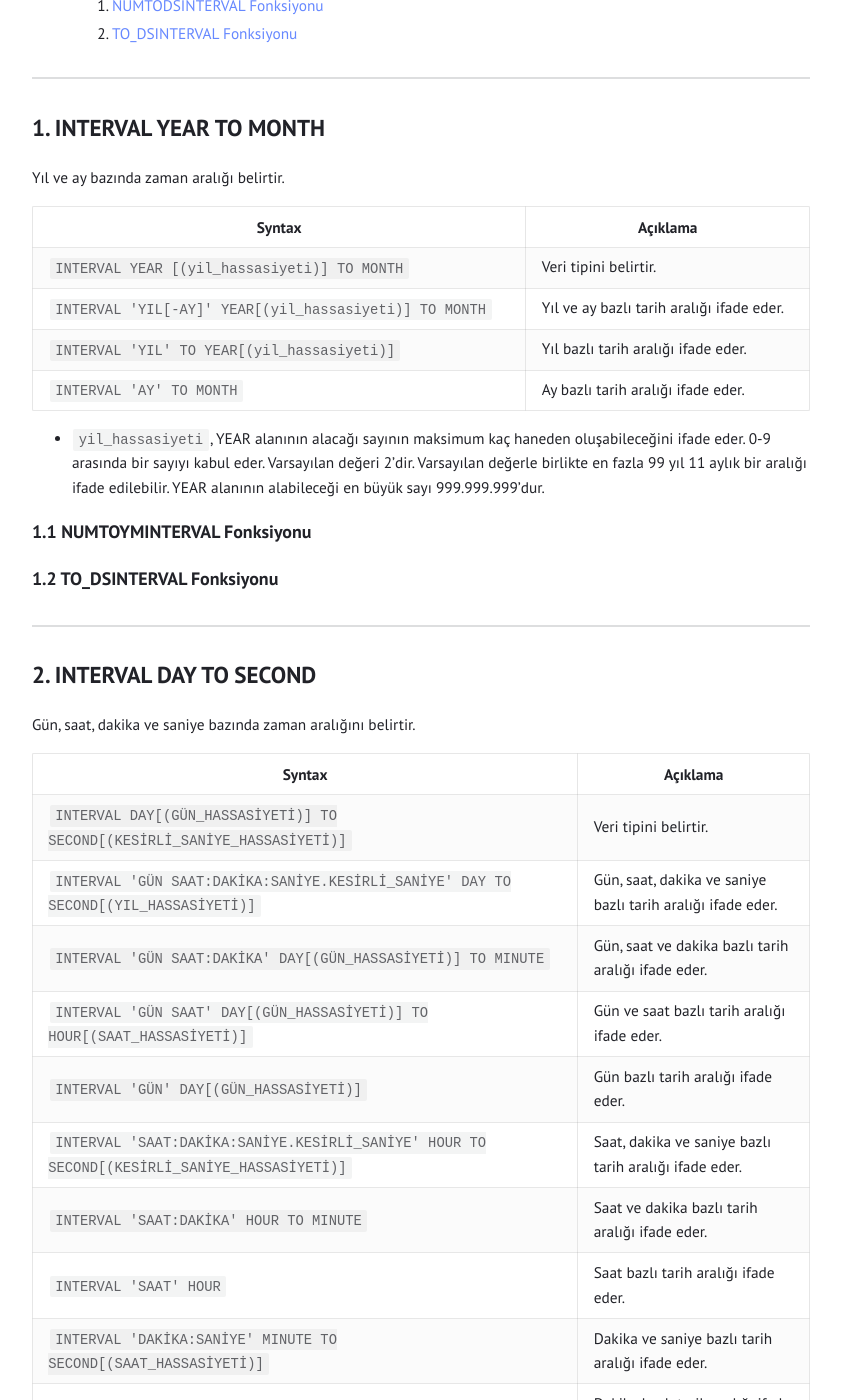
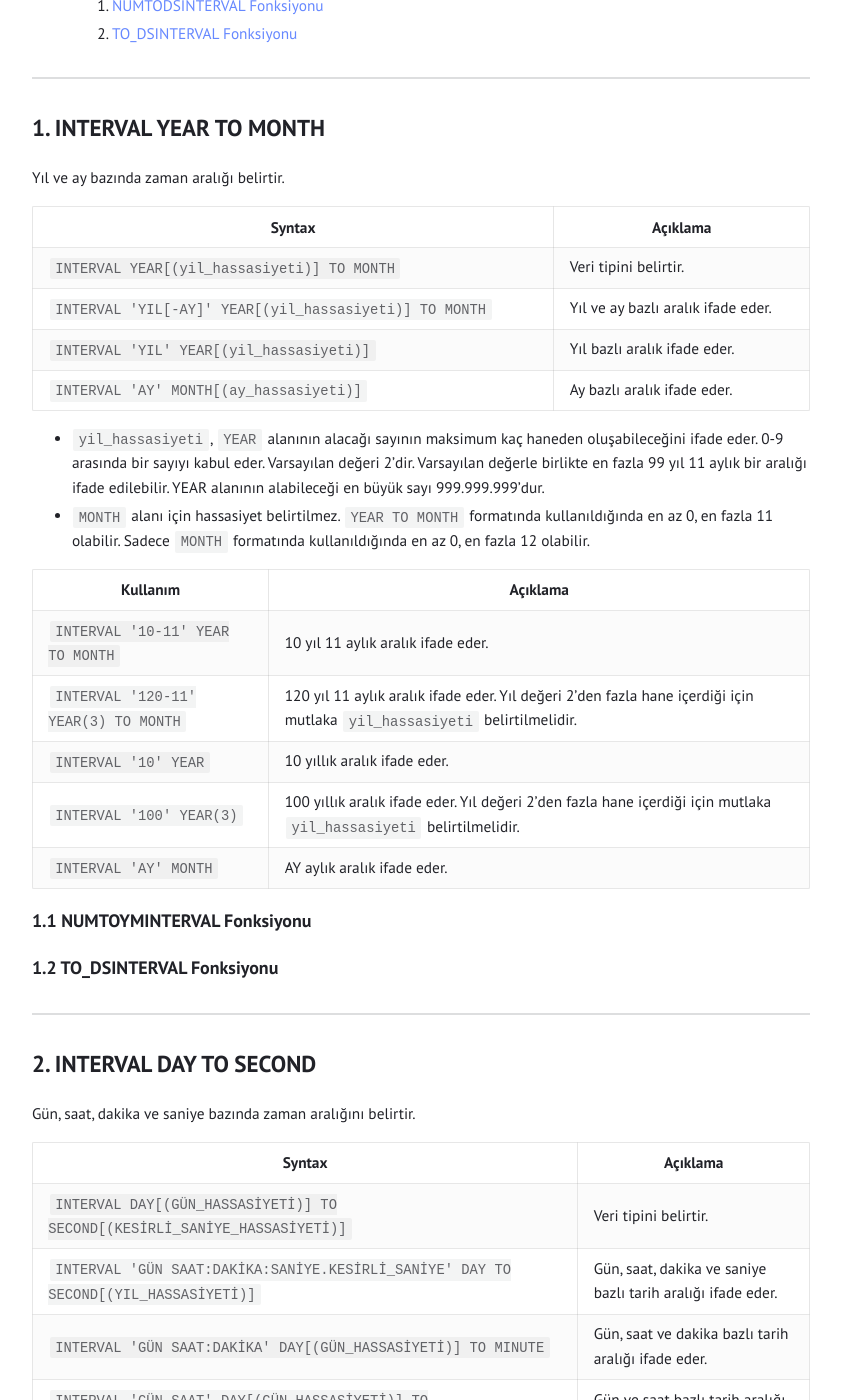
Before and after one commit to tunahanoguz/tunahanoguz.github.io, a Jekyll site: the page built from _posts/2025-05-12-oracle-interval.md, in a window 1280 px wide and 1400 px high, scrolled down 502 px. Shown: the whole window, without its empty margins (219-1060 px from the left). Built offline with Jekyll 4.4.1, drawn with Linux system fonts in a browser that asks for light colours.

Commit message:
Update 2025-05-12-oracle-interval.md

```diff
--- a/_posts/2025-05-12-oracle-interval.md
+++ b/_posts/2025-05-12-oracle-interval.md
@@ -22,14 +22,23 @@ INTERVAL veri tipi, iki date time arasındaki zaman aralığını ifade eder ve
 
 Yıl ve ay bazında zaman aralığı belirtir.
 
-| Syntax                                                 | Açıklama                                  |
-|--------------------------------------------------------|-------------------------------------------|
-| `INTERVAL YEAR [(yil_hassasiyeti)] TO MONTH`           | Veri tipini belirtir.                     |
-| `INTERVAL 'YIL[-AY]' YEAR[(yil_hassasiyeti)] TO MONTH` | Yıl ve ay bazlı tarih aralığı ifade eder. |
-| `INTERVAL 'YIL' TO YEAR[(yil_hassasiyeti)]`            | Yıl bazlı tarih aralığı ifade eder.       |
-| `INTERVAL 'AY' TO MONTH`                               | Ay bazlı tarih aralığı ifade eder.        |
+| Syntax                                                 | Açıklama                           |
+|--------------------------------------------------------|------------------------------------|
+| `INTERVAL YEAR[(yil_hassasiyeti)] TO MONTH`            | Veri tipini belirtir.              |
+| `INTERVAL 'YIL[-AY]' YEAR[(yil_hassasiyeti)] TO MONTH` | Yıl ve ay bazlı aralık ifade eder. |
+| `INTERVAL 'YIL' YEAR[(yil_hassasiyeti)]`               | Yıl bazlı aralık ifade eder.       |
+| `INTERVAL 'AY' MONTH[(ay_hassasiyeti)]`                | Ay bazlı aralık ifade eder.        |
 
-- `yil_hassasiyeti`, YEAR alanının alacağı sayının maksimum kaç haneden oluşabileceğini ifade eder. 0-9 arasında bir sayıyı kabul eder. Varsayılan değeri 2'dir. Varsayılan değerle birlikte en fazla 99 yıl 11 aylık bir aralığı ifade edilebilir. YEAR alanının alabileceği en büyük sayı 999.999.999'dur.
+- `yil_hassasiyeti`, `YEAR` alanının alacağı sayının maksimum kaç haneden oluşabileceğini ifade eder. 0-9 arasında bir sayıyı kabul eder. Varsayılan değeri 2'dir. Varsayılan değerle birlikte en fazla 99 yıl 11 aylık bir aralığı ifade edilebilir. YEAR alanının alabileceği en büyük sayı 999.999.999'dur.
+- `MONTH` alanı için hassasiyet belirtilmez. `YEAR TO MONTH` formatında kullanıldığında en az 0, en fazla 11 olabilir. Sadece `MONTH` formatında kullanıldığında en az 0, en fazla 12 olabilir.
+
+| Kullanım                                    | Açıklama                                                                                                                 |
+|---------------------------------------------|--------------------------------------------------------------------------------------------------------------------------|
+| `INTERVAL '10-11' YEAR TO MONTH`            | 10 yıl 11 aylık aralık ifade eder.                                                                                       |
+| `INTERVAL '120-11' YEAR(3) TO MONTH`        | 120 yıl 11 aylık aralık ifade eder. Yıl değeri 2'den fazla hane içerdiği için mutlaka `yil_hassasiyeti` belirtilmelidir. |
+| `INTERVAL '10' YEAR`                        | 10 yıllık aralık ifade eder.                                                                                             |
+| `INTERVAL '100' YEAR(3)`                    | 100 yıllık aralık ifade eder. Yıl değeri 2'den fazla hane içerdiği için mutlaka `yil_hassasiyeti` belirtilmelidir.       |
+| `INTERVAL 'AY' MONTH`                       | AY aylık aralık ifade eder.                                                                                              |
 
 ### 1.1 NUMTOYMINTERVAL Fonksiyonu {#numtoyminterval}
 
```
